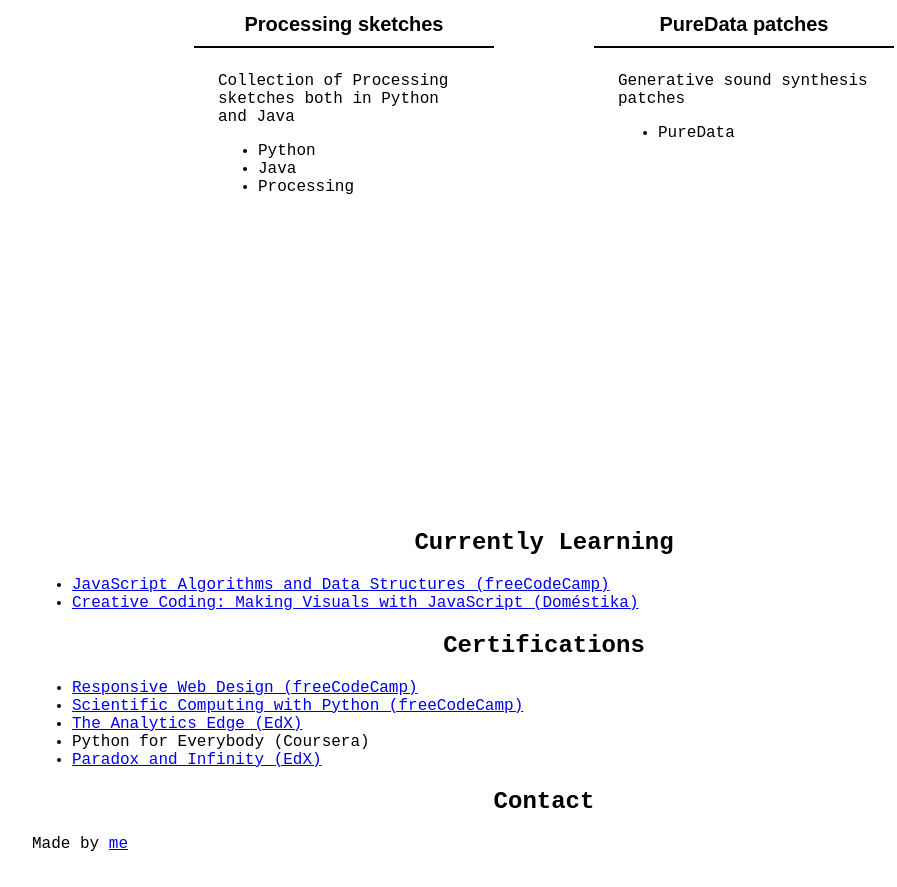
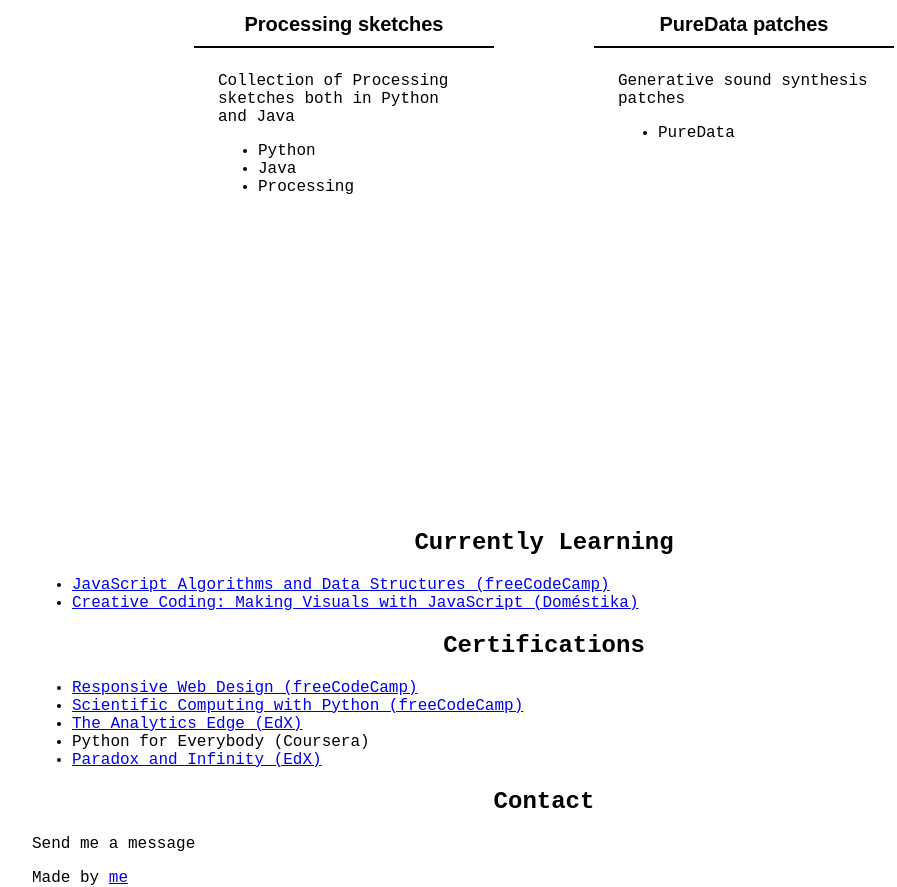
Before and after one commit to jiug/jiug.github.io, a plain HTML site: page index.html in a window 1280 px wide. Shown: the part 1311-2198 px from the top of the page, without its empty margins (96-993 px from the left). Before the commit the page ends 2164 px from the top, so only its background shows below. Drawn offline with Linux system fonts and the light colour scheme.

Commit message:
minor edit

```diff
--- a/index.html
+++ b/index.html
@@ -141,6 +141,9 @@
         <div class="section-head">
           <h2>Contact</h2>
         </div>
+        <div>
+          <p>Send me a message</p>
+        </div>
       </section>
     </main>
     <footer>
```
